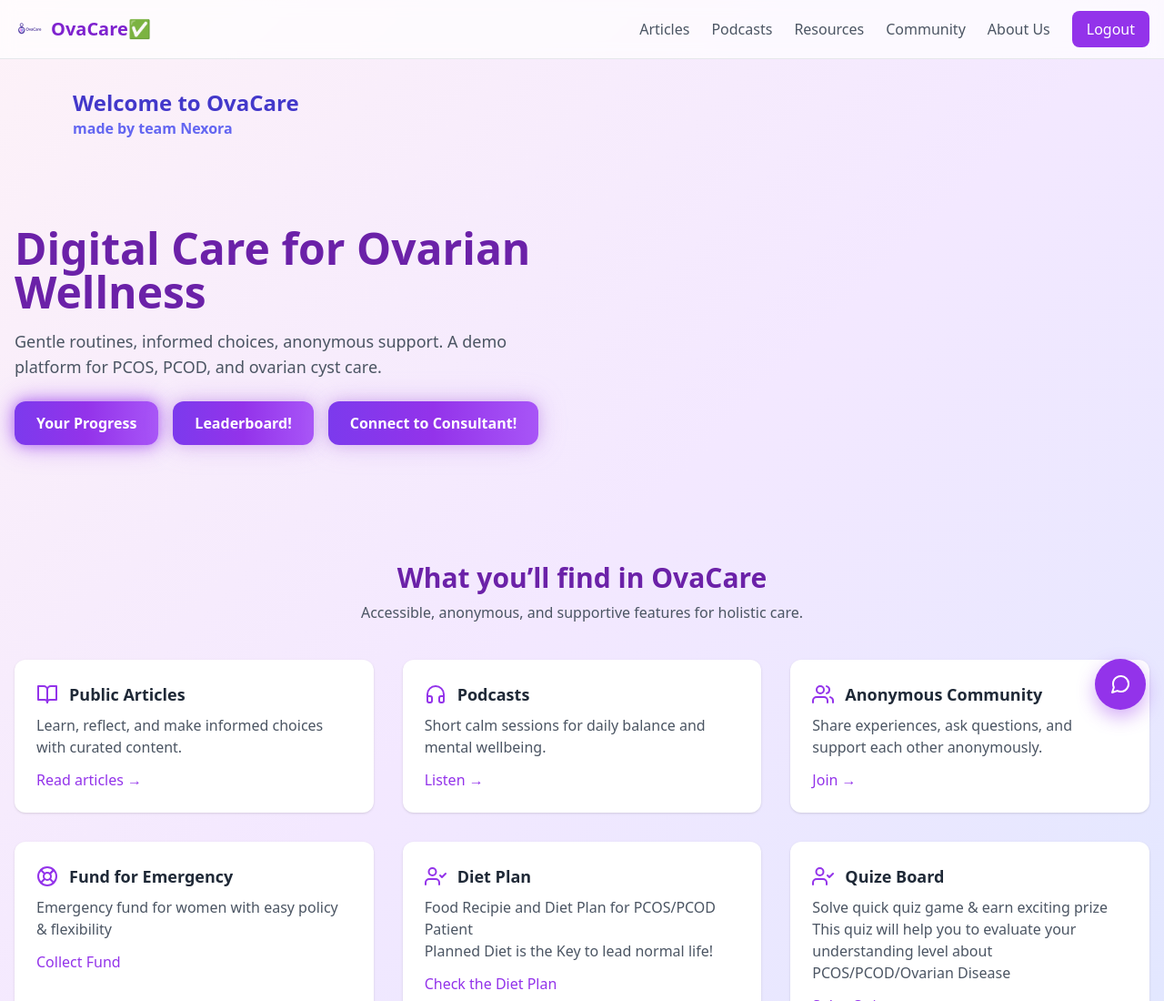
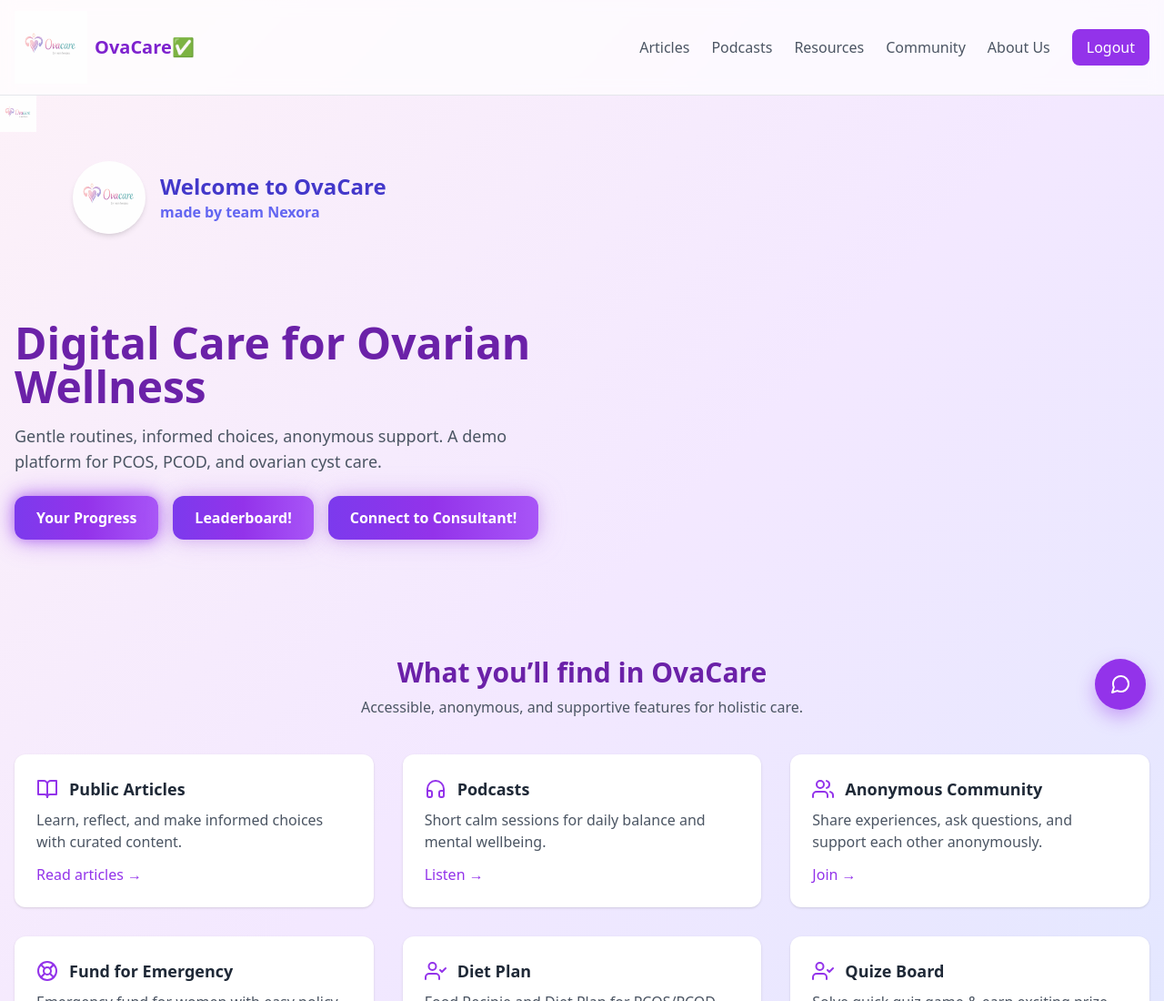
Before and after one commit to Sifatkhan-1915020/ovacare, a plain HTML site: page body.html in a window 1280 px wide. Shown: the top 1100 px of the page at 91% size. Drawn offline with nearby package versions, Linux system fonts and the light colour scheme.

Commit message:
update_final

```diff
--- a/body.html
+++ b/body.html
@@ -25,7 +25,7 @@
  <header class="sticky top-0 bg-white/70 backdrop-blur border-b border-gray-200">
   <div class="max-w-7xl mx-auto px-4 py-3 flex items-center justify-between">
     <a href="index.html" class="flex items-center gap-2">
-      <img src="Minimalist logo desi.png" alt="Nexora" class="h-8 w-8">
+      <img src="ovacare.png" alt="Nexora" class="h-20 w-20">
       <span class="text-xl font-bold text-purple-700">OvaCare✅</span>
     </a>
 
@@ -86,13 +86,19 @@
   <div id="profileBadge" class="hidden bg-indigo-100 text-indigo-700 px-4 py-2 text-sm font-semibold text-center">
     👤 Logged in as: Myself <span id="profileName"></span>
   </div>
+   <img src="ovacare.png" alt="Nexora" class="h-10 w-10">
+  <!-- Rest of your index content -->
+ <div class="max-w-6xl mx-auto px-4 py-8 flex items-center space-x-4">
+  <!-- Logo -->
+  <img src="ovacare.png" alt="OvaCare Logo"
+       class="w-20 h-20 rounded-full border-1 border-indigo-500 shadow-md" />
 
-  <!-- Rest of your index content -->
-  <div class="max-w-6xl mx-auto px-4 py-8">
+  <!-- Text -->
+  <div>
     <h2 class="text-2xl font-bold text-indigo-700">Welcome to OvaCare</h2>
-	<h6 class="text-1xl font-bold text-indigo-500">made by team Nexora</h6>
-    <!-- ... -->
+    <h6 class="text-1xl font-bold text-indigo-500">made by team Nexora</h6>
   </div>
+</div>
 
   <!-- Hero Section -->
   <section class="relative overflow-hidden">
```
